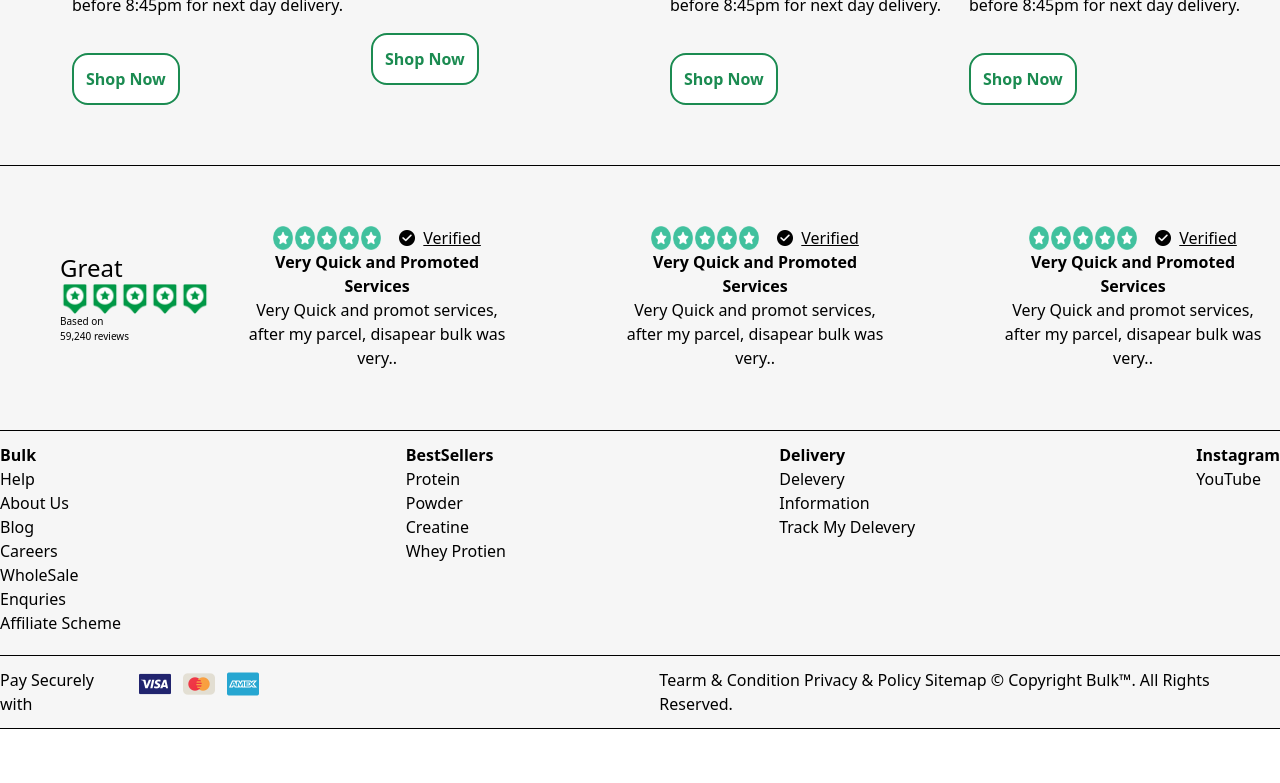
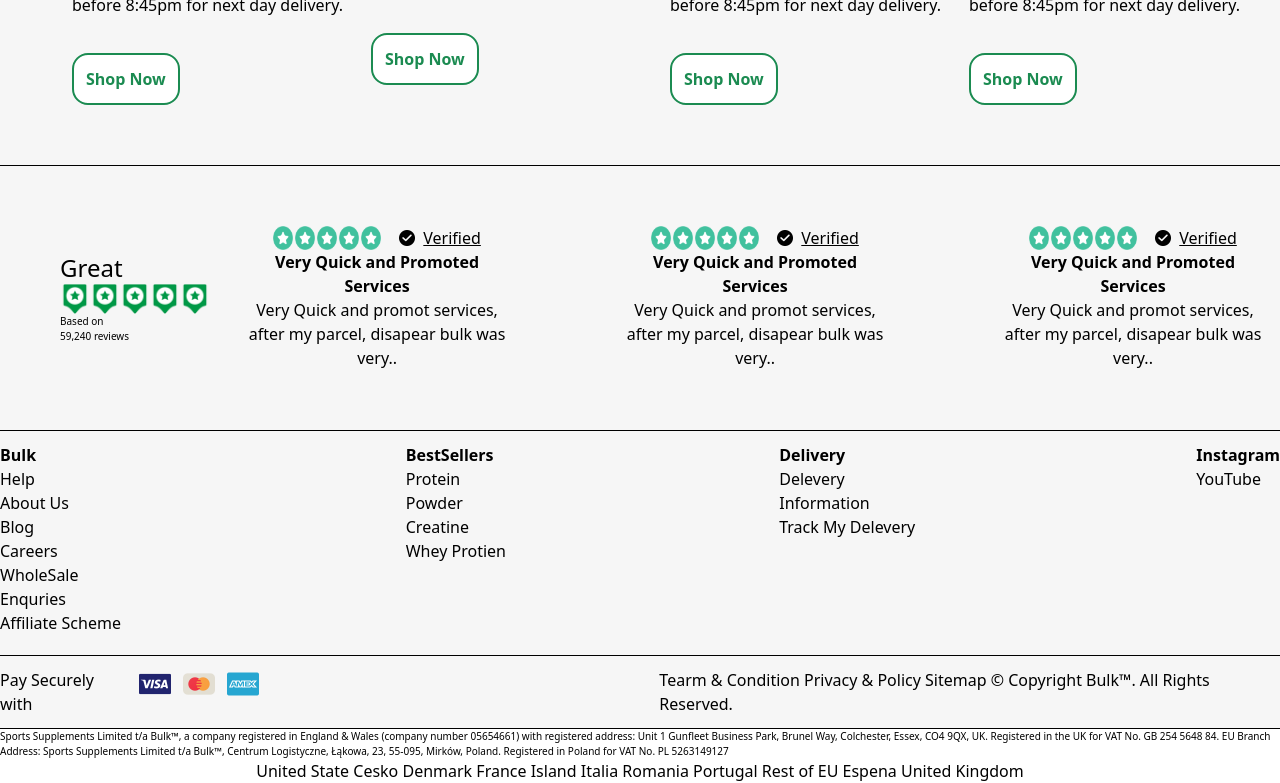
Before and after one commit to EngineerAleem/Bulk-Website-in-TailwindCSS, a website: page index.html in a window 1280 px wide. Shown: the part 4158-4941 px from the top of the page. Before the commit the page ends 4887 px from the top, so only its background shows below. Drawn offline with Linux system fonts and the light colour scheme.

Commit message:
footer is 100% completed

```diff
--- a/index.html
+++ b/index.html
@@ -680,6 +680,29 @@
                                    </div>
                      </section>
                        <hr>
+
+                       <section>
+                              <div class="flex flex-col justify-center">
+                                   <div class="flex justify-center">
+                                          <p class="text-[10px] flex justify-center ">Sports Supplements Limited t/a Bulk™, a company registered in England & Wales (company number 05654661) with registered address: Unit 1 Gunfleet Business Park, Brunel Way, Colchester, Essex, CO4 9QX, UK. Registered in the UK for VAT No. GB 254 5648 84. EU Branch Address: Sports Supplements Limited t/a Bulk™, Centrum Logistyczne, Łąkowa, 23, 55-095, Mirków, Poland. Registered in Poland for VAT No. PL 5263149127</p>
+                                   </div>
+                                   <div class="flex justify-center">
+                                          <h1>
+                                                 <a href="#">United State</a>
+                                                 <a href="#">Cesko</a>
+                                                 <a href="#">Denmark</a>
+                                                 <a href="#">France</a>
+                                                 <a href="#">Island</a>
+                                                 <a href="#">Italia</a>
+                                                 <a href="#">Romania</a>
+                                                 <a href="#">Portugal</a>
+                                                 <a href="#">Rest of EU</a>
+                                                 <a href="#">Espena</a>
+                                                 <a href="#">United Kingdom</a>
+                                          </h1>
+                                   </div>
+                              </div>
+                       </section>
                      </section>
        </footer>
 </body>
```
Also changed, not shown: src/output.css.
